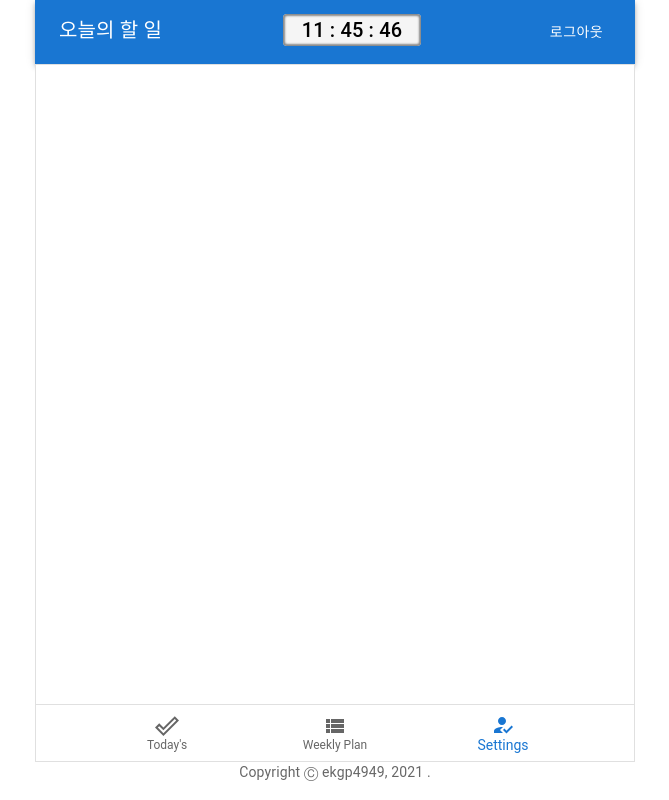
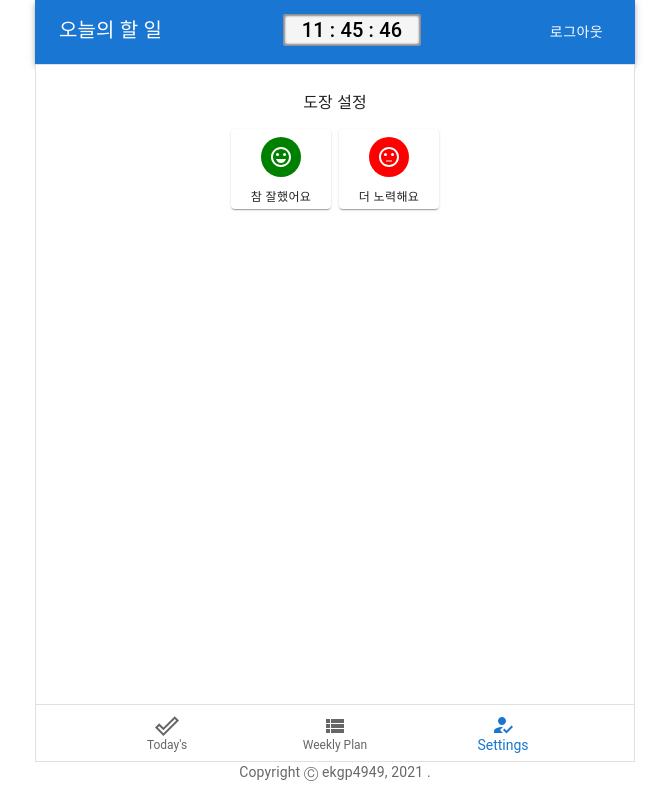
Before and after one commit to ekgp4949/blog-demo, a React (Create React App) app in the folder todo-react-app/: page /settings in a window 1280 px wide. Shown: the whole page, without its empty margins (305-974 px from the left). Built offline with nearby package versions, Linux system fonts and the light colour scheme.

Commit message:
[mod] 도장 변경 ui 추가

```diff
--- a/todo-react-app/src/screen/SettingsScreen.js
+++ b/todo-react-app/src/screen/SettingsScreen.js
@@ -1,12 +1,36 @@
-import { Typography, Box } from "@mui/material";
+import { SentimentNeutral, SentimentVerySatisfied } from "@mui/icons-material";
+import { Typography, Box, Stack, Avatar, Paper } from "@mui/material";
 import React from "react";
 
 class SettingsScreen extends React.Component {
 
+
+  changeImg = () => {
+    alert("hi1")
+  }
+
   render() {
     return (
-      <Box>
-
+      <Box padding={3}>
+        <Typography variant="header6">도장 설정</Typography>
+        <Stack direction="row" mt={2} spacing={1} justifyContent="center" alignItems="center">
+          <Paper onClick={this.changeImg} sx={{ width: "100px", height: "80px", cursor: "pointer" }}>
+            <Box style={{ justifyContent: "center", display: "flex", alignItems: "center", height:"70%" }}>
+              <Avatar sx={{ bgcolor: "green" }}>
+                  <SentimentVerySatisfied />
+              </Avatar>
+            </Box>
+            <Typography variant="caption" pb={0}>참 잘했어요</Typography>
+          </Paper>
+          <Paper onClick={this.changeImg} sx={{ width: "100px", height: "80px", cursor: "pointer" }}>
+            <Box style={{ justifyContent: "center", display: "flex", alignItems: "center", height:"70%" }}>
+              <Avatar sx={{ bgcolor: "red" }}>
+                <SentimentNeutral />
+              </Avatar>
+            </Box>
+            <Typography variant="caption">더 노력해요</Typography>
+          </Paper>
+        </Stack>
       </Box>
     );
   }
```
